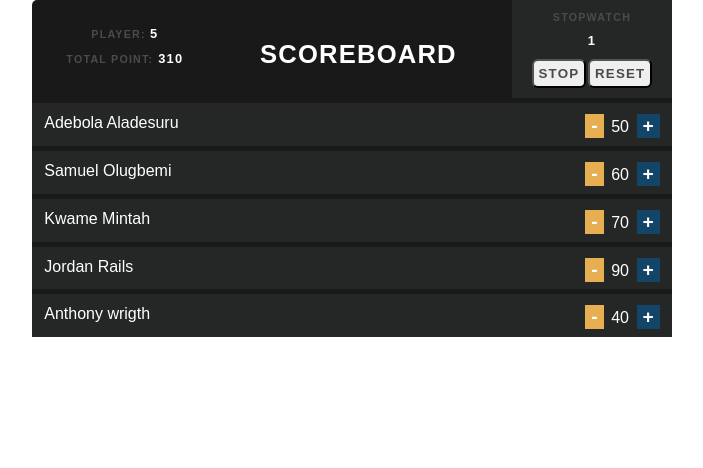
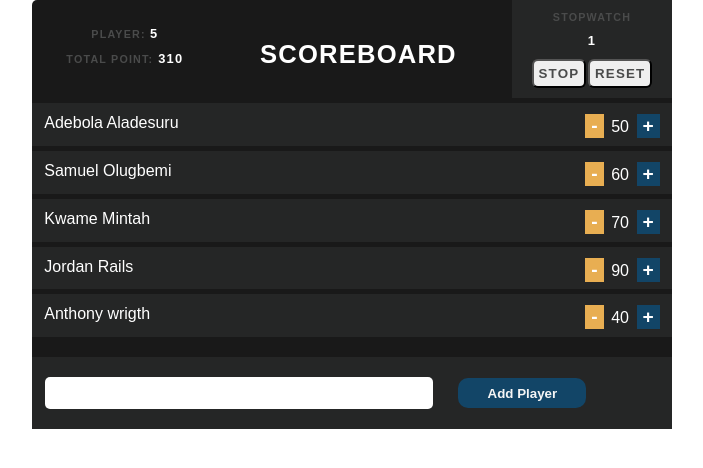
Before and after one commit to aladesuru/reactproject, a React (Create React App) app: page / in a window 1280 px wide. Shown: the top 468 px of the page, without its empty margins (288-991 px from the left). Built offline with nearby package versions, Linux system fonts and the light colour scheme.

Commit message:
create form to add player and logic behinde it

```diff
--- a/src/App.js
+++ b/src/App.js
@@ -78,6 +78,42 @@ Player.propsTypes = {
   onScorechange : PropsTypes.func.isRequired
 };
 
+
+class AddPlayer extends Component{
+  state = {
+    name: " ",
+  }
+
+  nameChange = (e) => {
+    this.setState ({
+      name: e.target.value ,
+    })
+  }
+
+
+
+  onSubmit = (e) => {
+    e.preventDefault();
+    this.props.add(this.state.name);
+  }
+
+  render(){
+    return (
+      <div className="AddPlayerForm">
+        <form>
+          <input type="text" name="" placeholder="Add new player" value={ this.state.name } onChange = { this.nameChange }/>
+          <input type="submit" name="" value ="Add Player" onClick = { this.onSubmit } />
+        </form>
+    </div>
+    );
+  }
+}
+
+AddPlayer.propsTypes = {
+  add: PropsTypes.func.isRequired,
+}
+
+
  class App extends Component {
   state = {
       players: [
@@ -109,9 +145,27 @@ Player.propsTypes = {
     players: PropsTypes.array.isRequired,
   };
 
-  onScorechange = (delta) => {
-    console.log('onScorechange' , delta);
+  onScorechange = (indexTochange , delta) => {
+    this.setState({
+      players: this.state.players.map((player , index) => {
+        if (index === indexTochange) {
+          return {
+            ...player,
+            score : player.score + delta
+          }
+        }
+        return player ;
+      })
+    })
   };
+
+ AddPlayer = (newplayer) => {
+  this.state.players.pop({name: newplayer ,score: 0 });
+  // this.setState({
+  //    this.state.players
+  // })
+
+ }
 
   render() {
     return (
@@ -123,9 +177,10 @@ Player.propsTypes = {
             name = {player.name}
             score = {player.score}
             key = { index }
-            onScorechange = {(delta) => this.onScorechange(delta , index)}/>
+            onScorechange = {(delta) => this.onScorechange(index , delta)}/>
           )
       }
+      <AddPlayer  add = { this.AddPlayer } />
     </div>
     );
 
--- a/src/index.css
+++ b/src/index.css
@@ -205,4 +205,63 @@ body {
 	}
 }
 
-/************** form ******************/
+/************** Add Player Form ******************/
+.AddPlayerForm
+{
+	width: 100%;
+	margin: 20px 0;
+}
+.AddPlayerForm form
+{
+	background-color: #252626;
+	padding: 20px 0%;
+}
+.AddPlayerForm input
+{
+	height: 30px;
+	margin: 0 2%;
+	font-weight: bolder;
+	border: none;
+	outline: none;
+}
+.AddPlayerForm input[type="submit"]
+{
+	border-radius: 10px;
+	background-color: #124567;
+	color: #f5f5f5;
+	transition: box-shadow .55s ease-in;
+
+}
+.AddPlayerForm input[type="submit"]:hover
+{
+	box-shadow: 2px 2px #f5f5f5;
+}
+
+.AddPlayerForm input[type="text"]
+{
+	border-radius: 5px;
+}
+
+@media all and (min-width: 769px)
+{
+	.AddPlayerForm input[type="text"]
+	{
+		width: 60%;
+	}
+	.AddPlayerForm input[type="submit"]
+	{
+		width: 20%;
+		cursor: pointer;
+	}
+}
+@media all and (max-width: 768px)
+{
+	.AddPlayerForm input[type="text"]
+	{
+		width: 50%;
+	}
+	.AddPlayerForm input[type="submit"]
+	{
+		width: 40%;
+	}
+}
```
